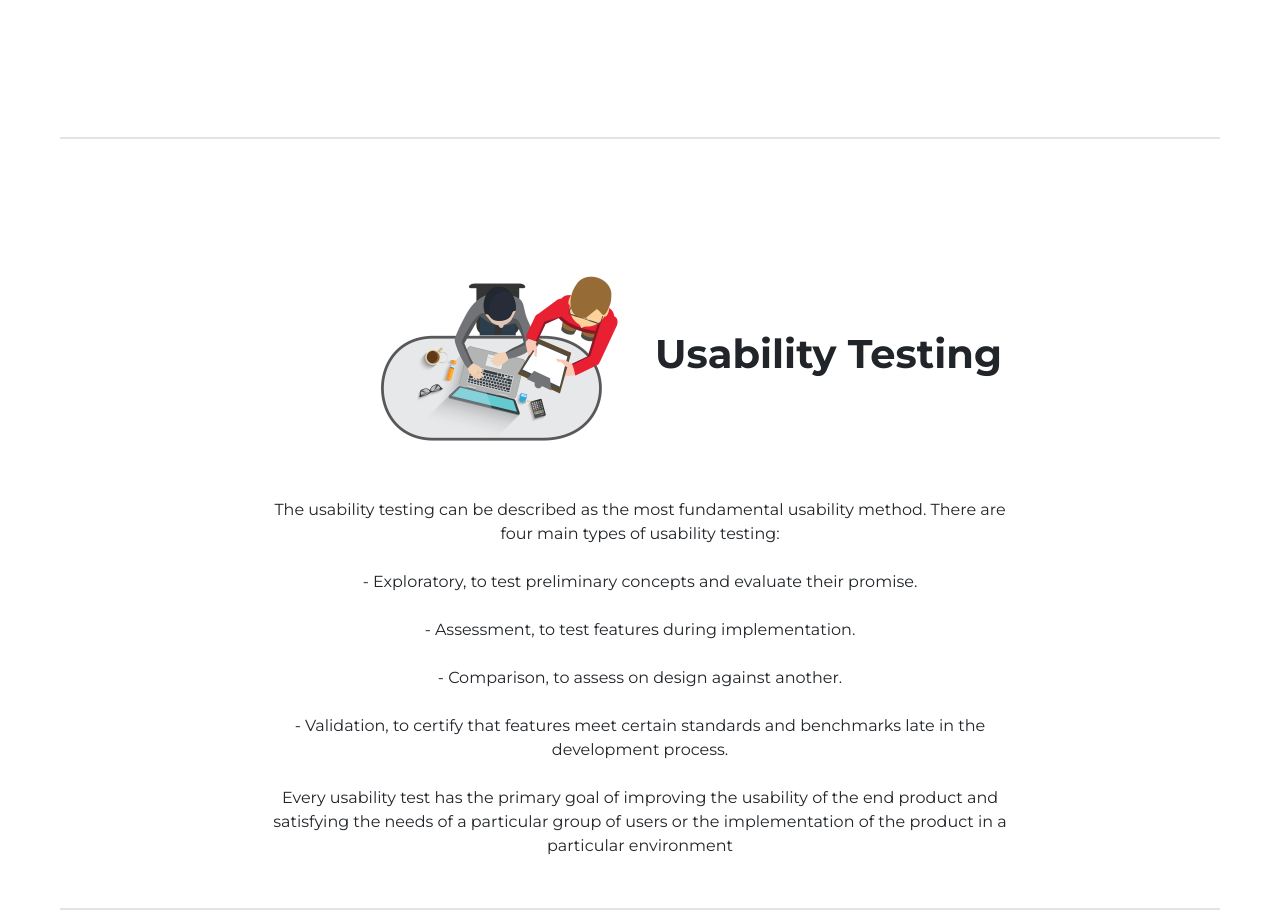
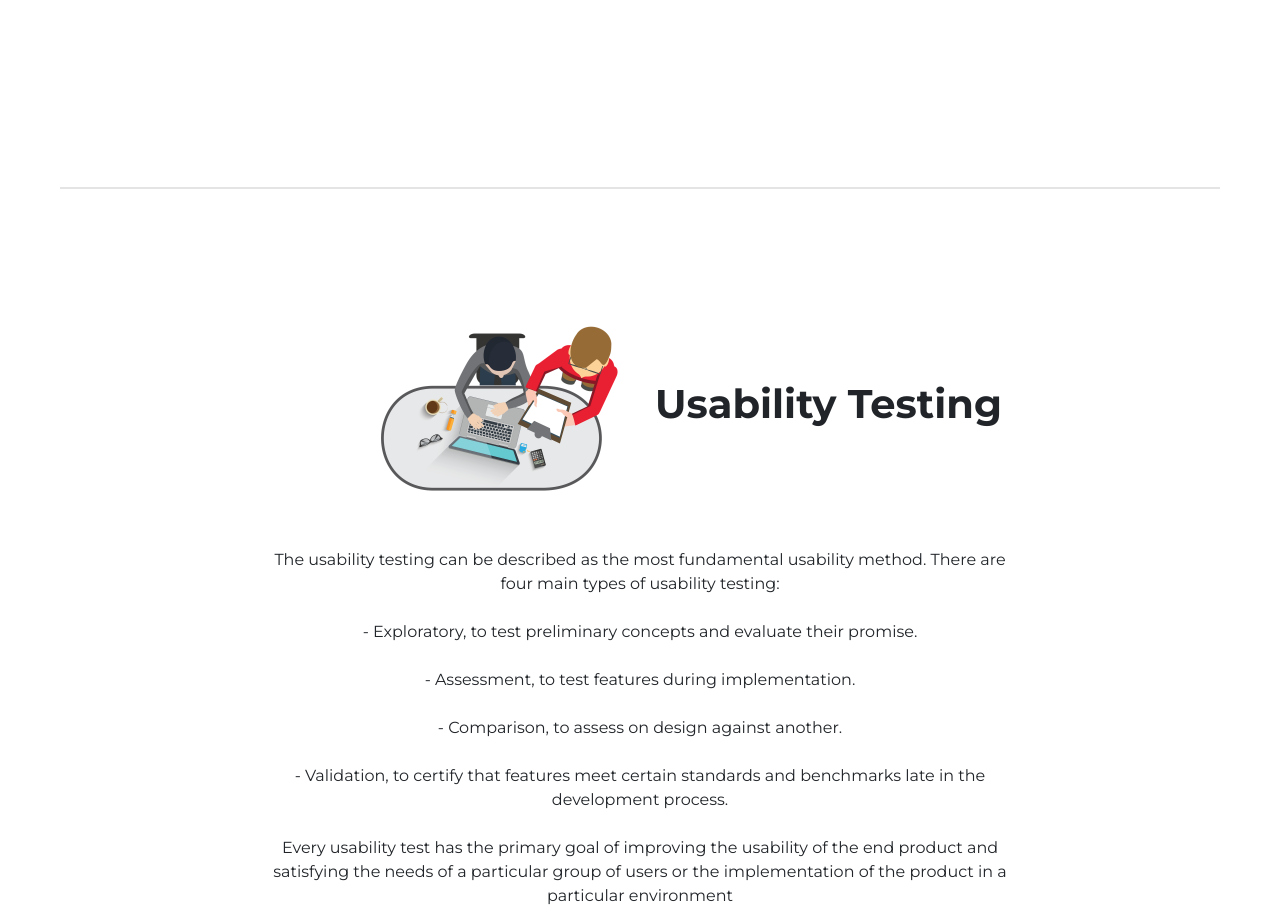
Before and after one commit to DanWoodNZ/Blackboard-Usability-Study, a website: page index.html in a window 1280 px wide. Shown: the part 1180-2091 px from the top of the page. Drawn offline with Linux system fonts and the light colour scheme.

Commit message:
Added extra padding to divider

```diff
--- a/css/style.css
+++ b/css/style.css
@@ -38,7 +38,7 @@ h6 {
 
 .divider-light {
   border-bottom: 2px solid rgb(228, 228, 228);
-  margin: 50px 60px 0px 60px;
+  margin: 100px 60px 0px 60px;
   padding: 0px;
 }
 
```
